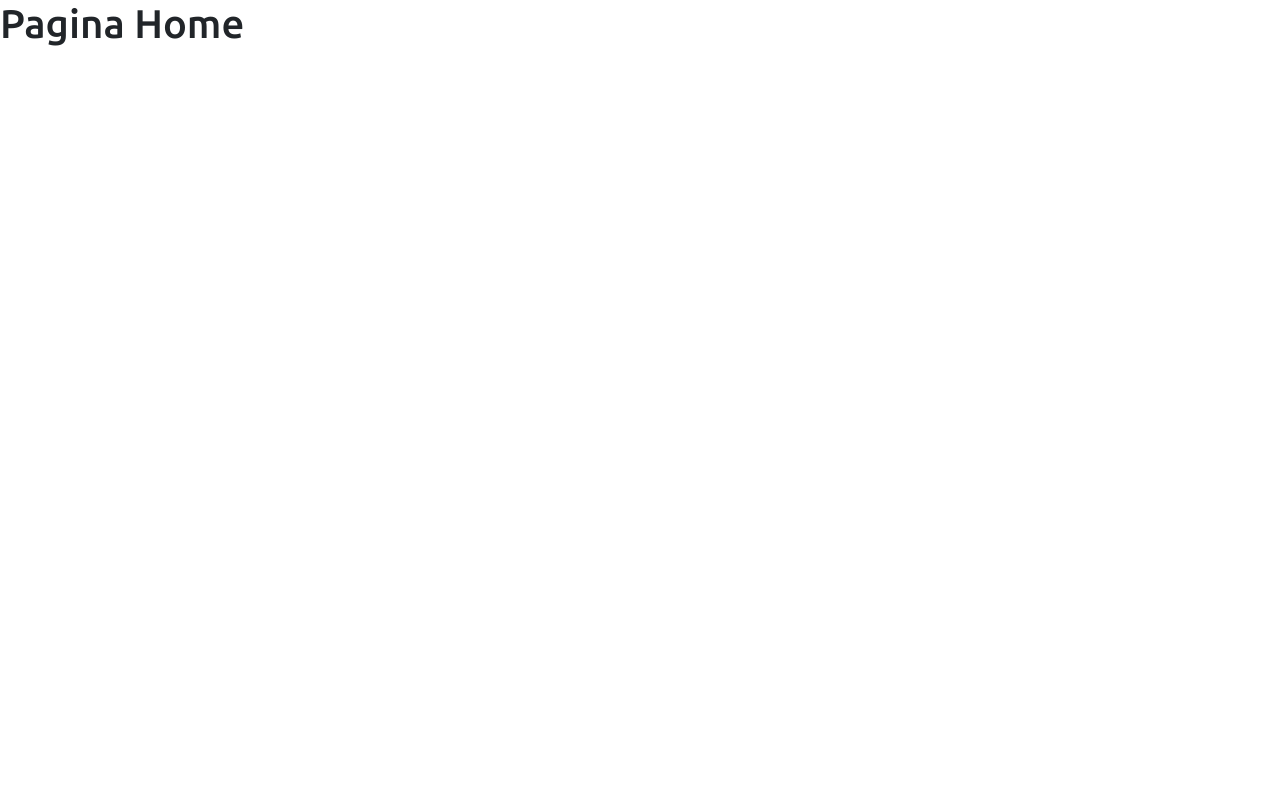
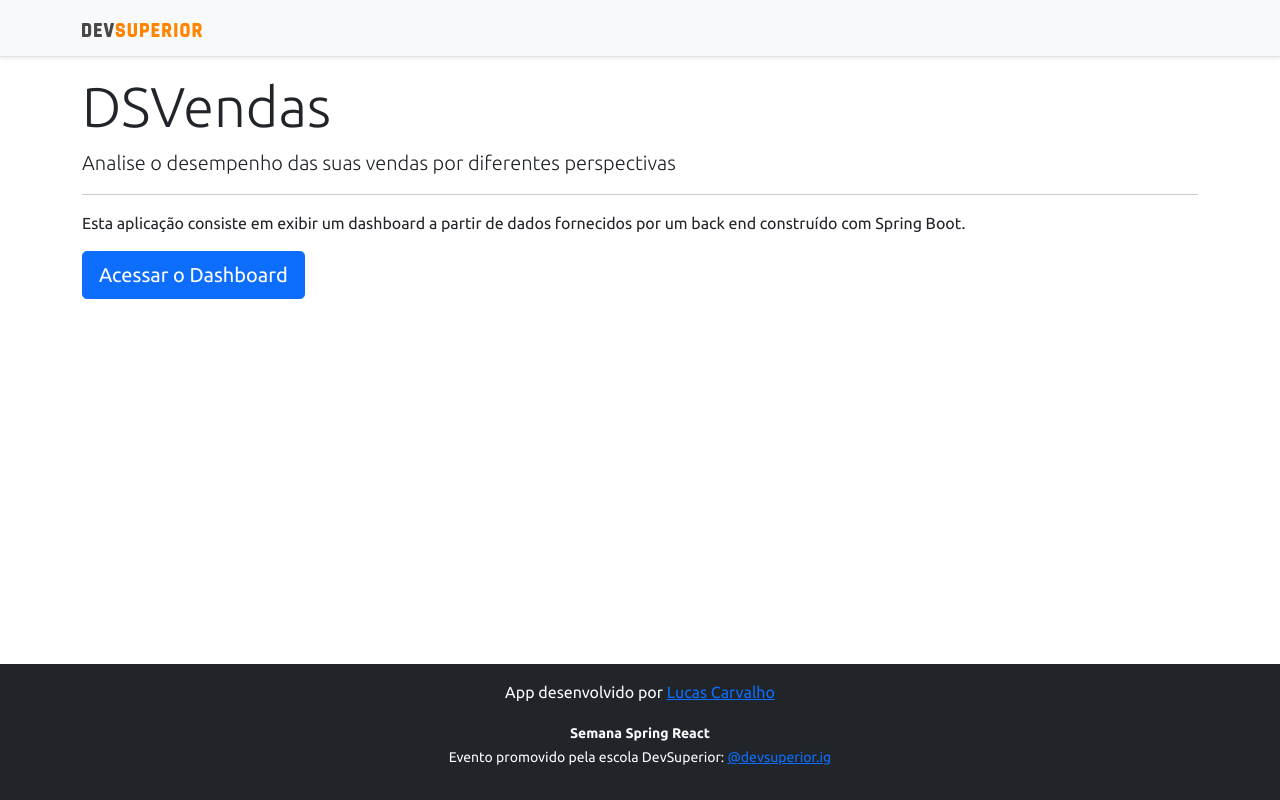
Before and after one commit to lucasC-deOliveira/Projeto-sds4, a React (Create React App) app in the folder frontend/: page / in a window 1280 px wide. Built offline with nearby package versions, Linux system fonts and the light colour scheme.

Commit message:
Home, navigation

```diff
--- a/frontend/src/components/NavBar/index.tsx
+++ b/frontend/src/components/NavBar/index.tsx
@@ -1,10 +1,13 @@
 import ImgDsDark from "assets/img/ds-dark.svg";
+import { Link } from "react-router-dom";
 const NavBar = () => {
     return (
         <div className="d-flex flex-column flex-md-row align-items-center p-3 px-md-4 mb-3 bg-light border-bottom shadow-sm">
         <div className="container">
           <nav className="my-2 my-md-0 mr-md-3">
+            <Link to = "/" >
             <img src={ImgDsDark} alt="DevSuperior" width="120" />
+            </Link>
           </nav>
         </div>
       </div>
--- a/frontend/src/pages/Home/index.tsx
+++ b/frontend/src/pages/Home/index.tsx
@@ -1,9 +1,27 @@
+import Footer from "components/Footer";
+import NavBar from "components/NavBar";
+import { Link } from "react-router-dom";
+
 const Home = () => {
 
-    return(
-        <div>
-            <h1>Pagina Home</h1>
+    return (
+        <>
+        <NavBar/>
+        <div className="container">
+            <div className="jumbotron">
+                <h1 className="display-4">DSVendas</h1>
+                <p className="lead">Analise o desempenho das suas vendas por diferentes perspectivas</p>
+                <hr />
+                <p>Esta aplicação consiste em exibir um dashboard a partir de dados fornecidos por um back end construído com Spring Boot.</p>
+                <Link className="btn btn-primary btn-lg" to ="/dashboard">
+                    Acessar o Dashboard
+
+                </Link>
+            </div>
         </div>
+        <Footer/>
+
+        </>
     );
 }
 
```
